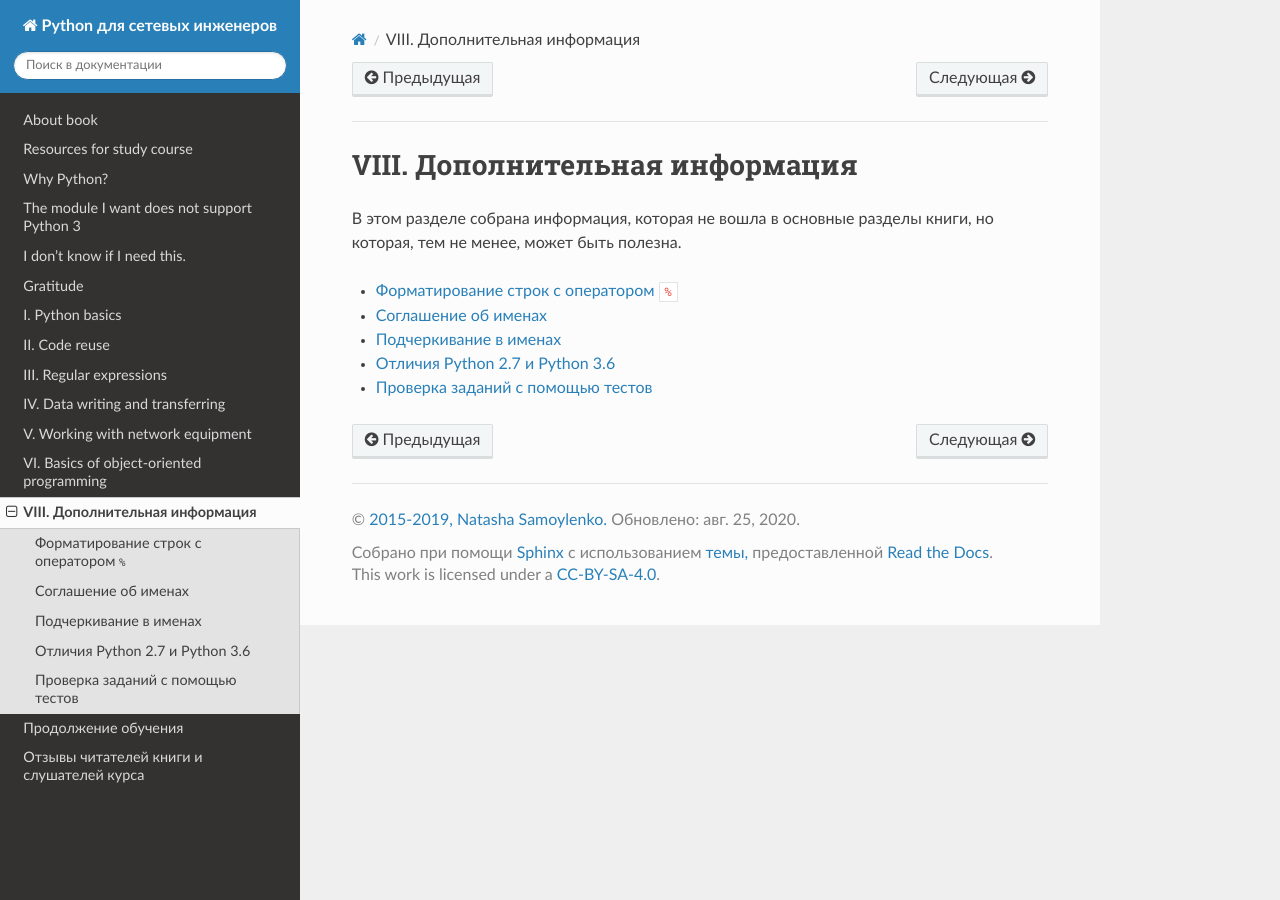
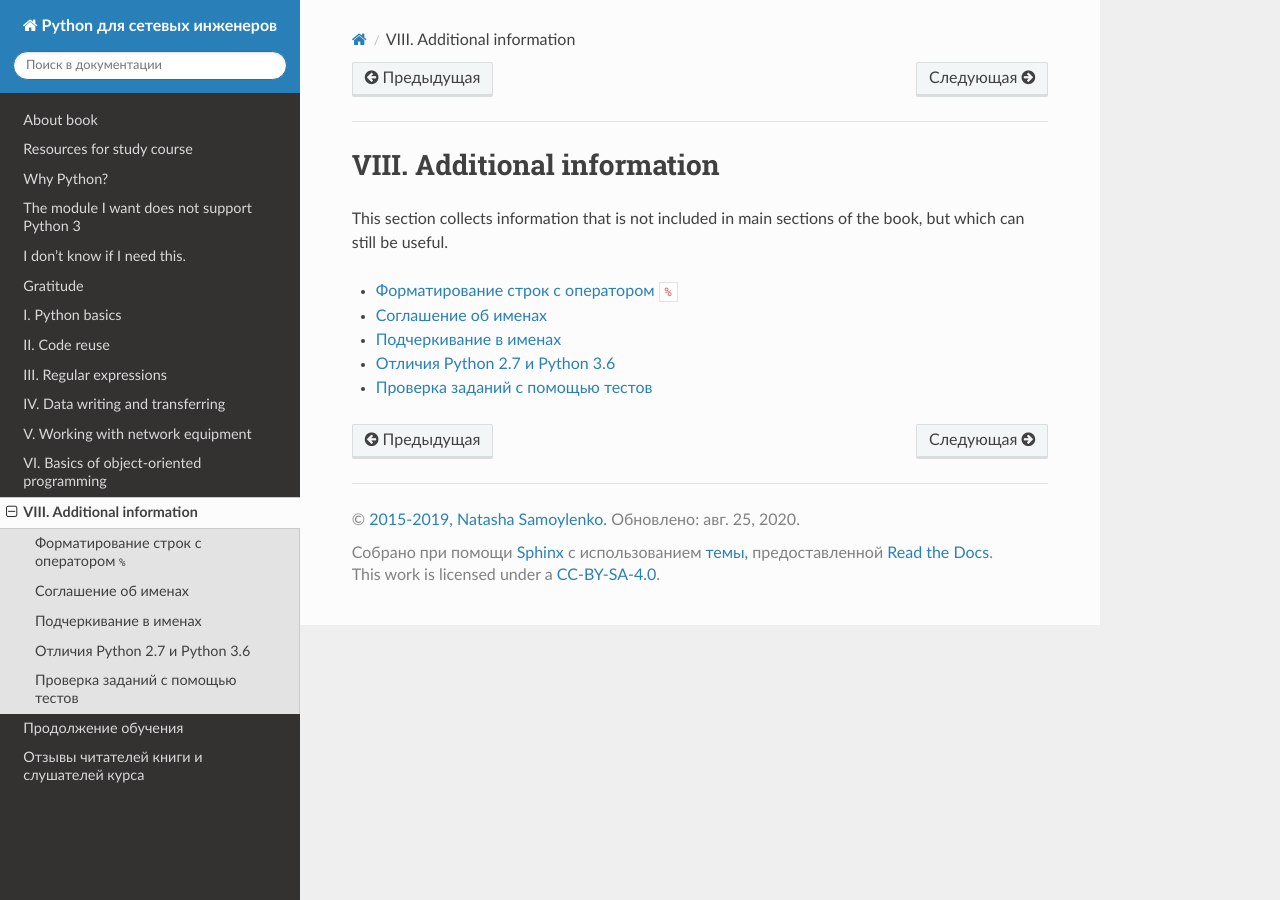
Before and after one commit to Aidar5/nattoeng, a Sphinx documentation site: the page built from docs/source/book/Part_VIII.rst, in a window 1280 px wide. Built offline with Sphinx 7.4.7 and the Read the Docs theme 2.0.0, drawn with Linux system fonts in a browser that asks for light colours; pages that are not in the unit, such as notebooks, are missing from menus.

Commit message:
Update Part_VIII.rst

```diff
--- a/docs/source/book/Part_VIII.rst
+++ b/docs/source/book/Part_VIII.rst
@@ -1,8 +1,7 @@
-VIII. Дополнительная информация
+VIII. Additional information
 ###############################
 
-В этом разделе собрана информация, которая не вошла в основные разделы
-книги, но которая, тем не менее, может быть полезна.
+This section collects information that is not included in main sections of the book, but which can still be useful.
 
 .. toctree::
    :maxdepth: 1
```
